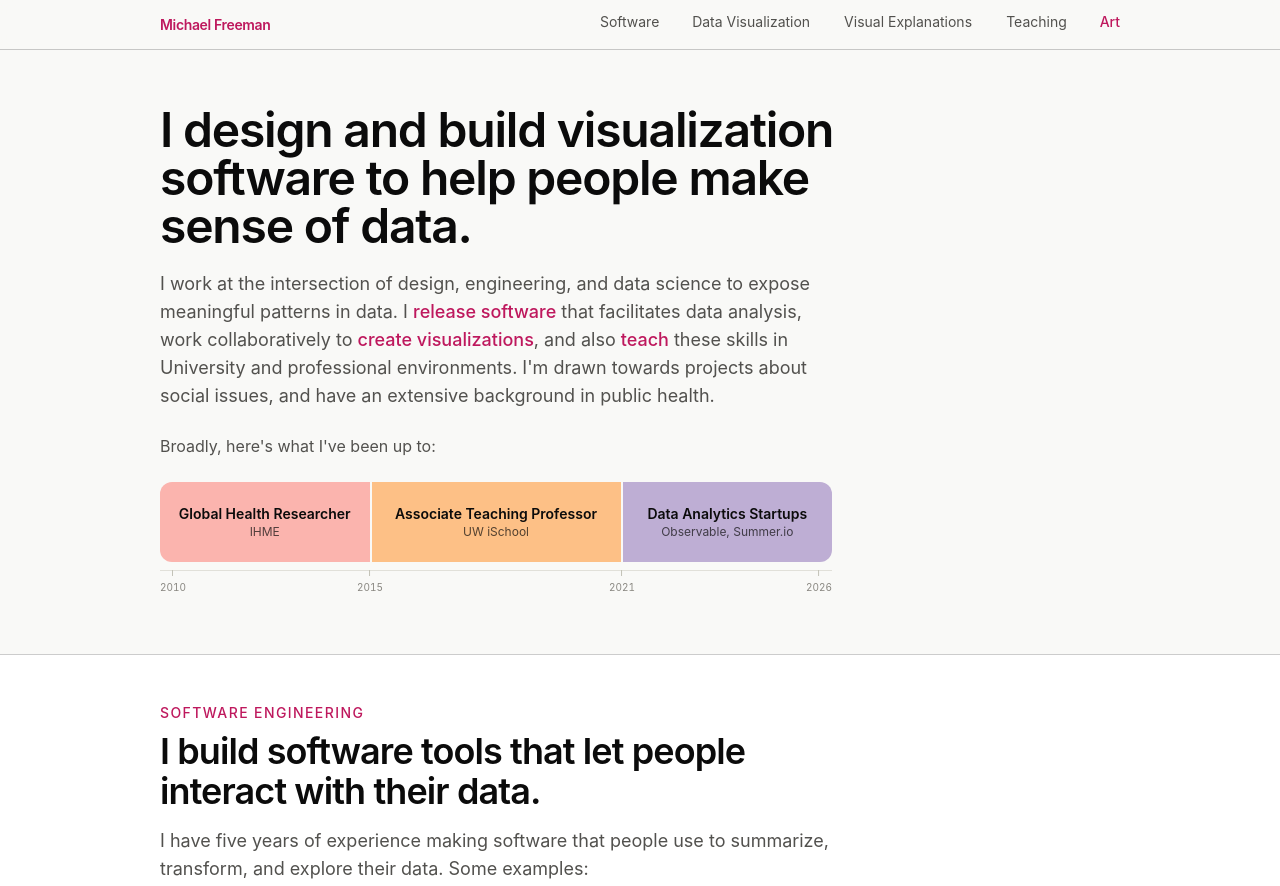
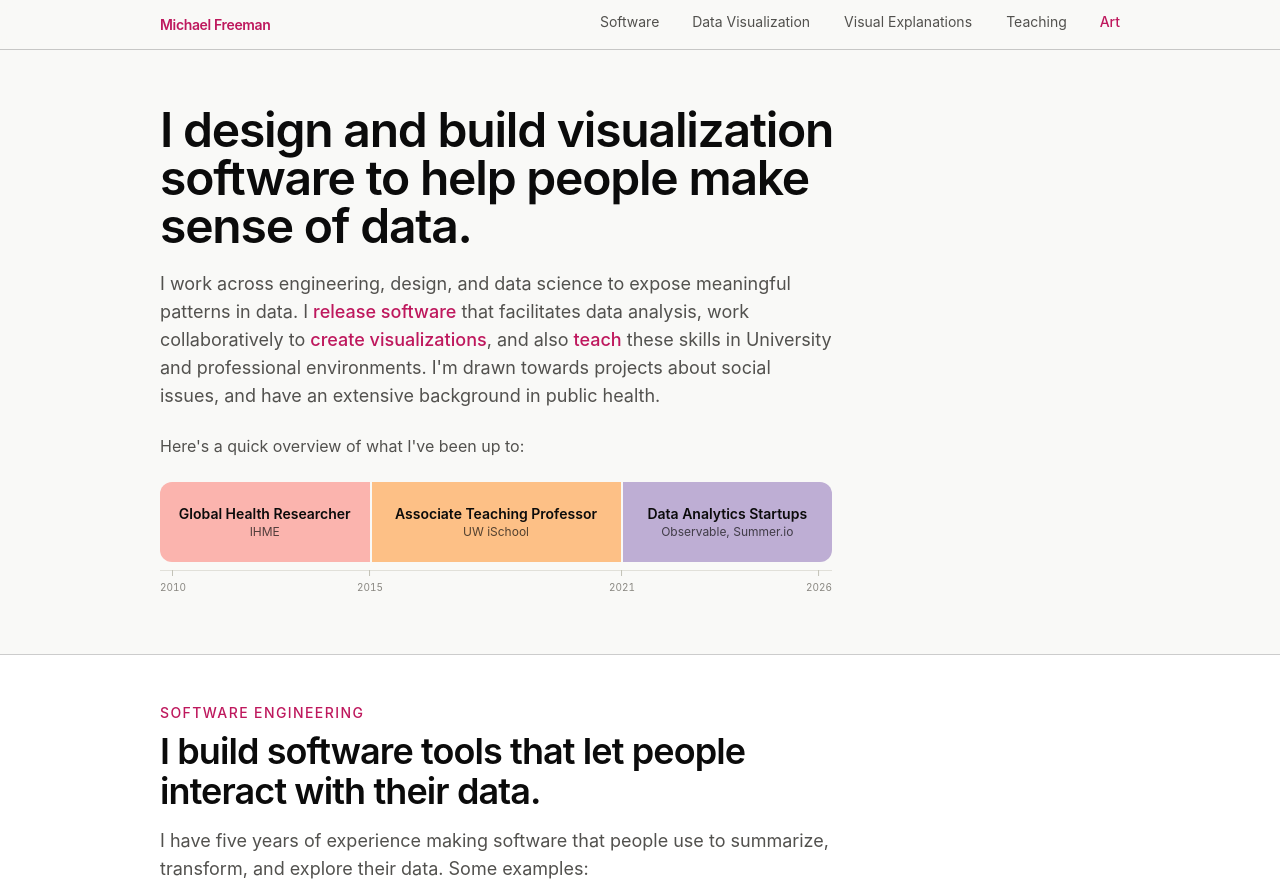
Before and after one commit to mkfreeman/mkfreeman.github.io, an Astro site: page / in a window 1280 px wide. Shown: the top 886 px of the page. Built offline with nearby package versions, Linux system fonts and the light colour scheme; Astro itself is replaced by a stand-in of ours.

Commit message:
Remove intersection and broadly

```diff
--- a/src/components/Hero.astro
+++ b/src/components/Hero.astro
@@ -8,9 +8,9 @@ import CareerBar from "./CareerBar.astro";
       I design and build visualization software to help people make sense of data.
     </h1>
     <p class="mt-5 max-w-2xl text-lg text-[#52514e]">
-      I work at the intersection of design, engineering, and data science to expose meaningful patterns in data. I <a href="#software" class="font-medium text-[#be185d] hover:underline">release software</a> that facilitates data analysis, work collaboratively to <a href="#dataviz" class="font-medium text-[#be185d] hover:underline">create visualizations</a>, and also <a href="#teaching" class="font-medium text-[#be185d] hover:underline">teach</a> these skills in University and professional environments. I'm drawn towards projects about social issues, and have an extensive background in public health.
+      I work across engineering, design, and data science to expose meaningful patterns in data. I <a href="#software" class="font-medium text-[#be185d] hover:underline">release software</a> that facilitates data analysis, work collaboratively to <a href="#dataviz" class="font-medium text-[#be185d] hover:underline">create visualizations</a>, and also <a href="#teaching" class="font-medium text-[#be185d] hover:underline">teach</a> these skills in University and professional environments. I'm drawn towards projects about social issues, and have an extensive background in public health.
     </p>
-    <p class="mt-6 text-[#52514e]">Broadly, here's what I've been up to:</p>
+    <p class="mt-6 text-[#52514e]">Here's a quick overview of what I've been up to:</p>
     <CareerBar />
   </div>
 </section>
--- a/src/layouts/Base.astro
+++ b/src/layouts/Base.astro
@@ -8,7 +8,7 @@ interface Props {
 
 const {
   title = "Michael Freeman — Data Visualization Engineer",
-  description = "Michael Freeman builds software, visualizations, and teaching materials at the intersection of data and design.",
+  description = "I build software, create visualizations, and teach people how to make sense of data",
 } = Astro.props;
 ---
 
```
